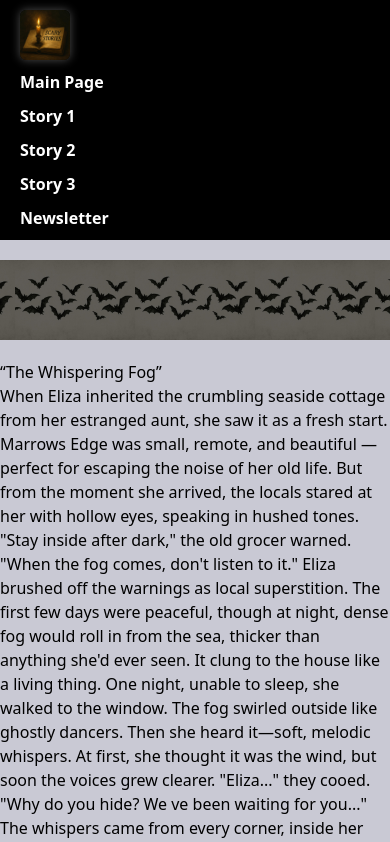
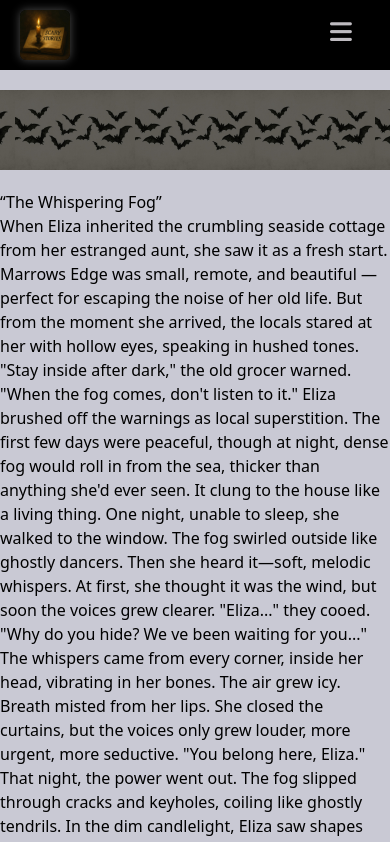
Before and after one commit to EmcioN/Spooky-Stories-P1, a plain HTML site: page index.html in a window 390 px wide. Shown: the top 842 px of the page. Drawn offline with nearby package versions, Linux system fonts and the light colour scheme.

Commit message:
Add menu button, make it responsive on small screens, Add javascript for menu button

```diff
--- a/assets/css/style.css
+++ b/assets/css/style.css
@@ -41,6 +41,11 @@ body {
     background-color: #000;
     padding: 10px 20px;
 }
+.navtop {
+    position: sticky;
+    top: 0;
+    z-index: 1000;
+}
 
 .nav-links {
     list-style: none;
@@ -68,6 +73,22 @@ body {
     box-shadow: 0 0 10px rgba(255, 255, 255, 0.3);
 }
 
+.menu-button {
+  position: absolute;
+  top: 2rem;
+  right: 3rem;
+  display: none;
+  flex-direction: column;
+  justify-content: space-between;
+  width: 3rem;
+  height: 2rem;
+}
+
+.fa-bars {
+  color: #bebbc0;
+  font-size: 2.5rem;
+}
+
 /* Footer */
 
 #footer {
@@ -92,14 +113,24 @@ body {
  /* Media */
 
 @media (max-width: 520px) {
-    .navbar {
+    .nav-links {
         flex-direction: column;
         align-items: flex-start;
+        width: 100%;
+        background-color: #000;
+        display: none;
+        padding-left: 2rem;
     }
 
-    .nav-links {
-        flex-direction: column;
-        gap: 10px;
-        margin-top: 10px;
+    .nav-links.active {
+        display: flex;
+    }
+
+    .nav-links li {
+        padding: 10px 0;
+        width: 100%;
+    }
+    .menu-button {
+        display: block;
     }
 }
--- /dev/null
+++ b/assets/js/script.js
@@ -0,0 +1,6 @@
+const menuButton = document.getElementsByClassName('menu-button')[0]
+const navLinks = document.getElementsByClassName('nav-links')[0]
+
+menuButton.addEventListener('click', () => {
+    navLinks.classList.toggle('active')
+} )
--- a/index.html
+++ b/index.html
@@ -16,10 +16,13 @@
 </head>
 
 <body>
-    <header>
+    <header class="navtop">
         <nav class="navbar">
             <a href="#start" aria-label="Go to the Main page">
                 <img src="assets/images/candle.jpg" alt="Scary Stories Logo" class="logo" />
+            </a>
+            <a href="#" class="menu-button" aria-label="Menu button">
+                <i class="fas fa-bars"></i>
             </a>
             <ul class="nav-links">
                 <li>
@@ -180,6 +183,7 @@
     </footer>
 
     <script src="https://kit.fontawesome.com/d40136166e.js" crossorigin="anonymous"></script>
+    <script src="assets/js/script.js" defer></script>
 </body>
 
 </html>
```
